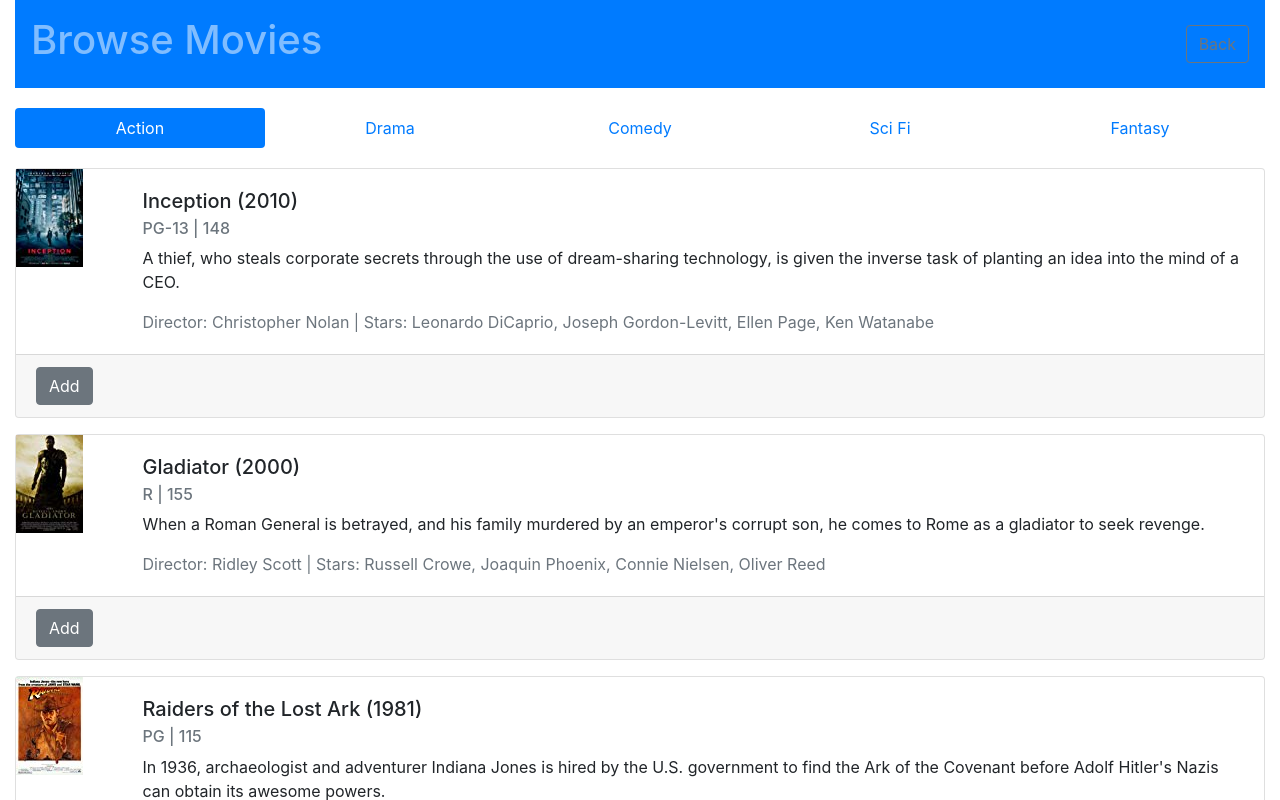
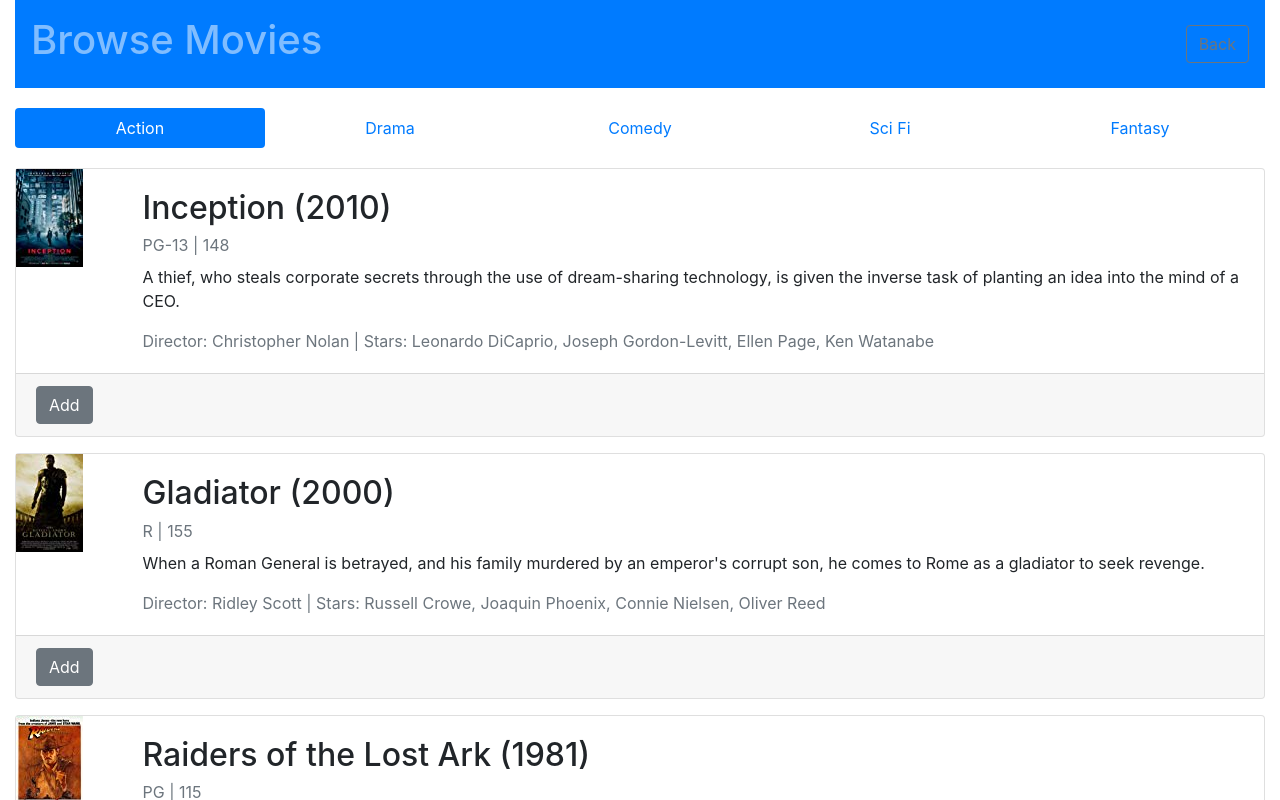
Before and after one commit to erin-doyle/reactathon-a11y-workshop, a React (Create React App) app: page /browse/action in a window 1280 px wide. Shown: the top 800 px of the page. Built offline with nearby package versions, Linux system fonts and the light colour scheme; what react-a11y would draw is missing.

Commit message:
Fixed heading issue in Movie.js

```diff
--- a/src/primitives/Movie.js
+++ b/src/primitives/Movie.js
@@ -23,8 +23,8 @@ const Movie = ({ movieId, movie, movieActions }) => {
                 <div className="col-1"><img src={imgSrc} alt="movie" /></div>
                 <div className="col">
                     <div className="card-body">
-                        <h5 className="card-title">{name} ({year})</h5>
-                        <h6 className="card-subtitle mb-2 text-muted">{rating} | {runtime} { genre ? `| ${genre}` : null }</h6>
+                        <h2 className="card-title">{name} ({year})</h2>
+                        <p className="card-subtitle mb-2 text-muted">{rating} | {runtime} { genre ? `| ${genre}` : null }</p>
                         <p className="card-text">{description}</p>
                         <p className="card-text text-muted">Director: {director} | Stars: {stars}</p>
 
```
